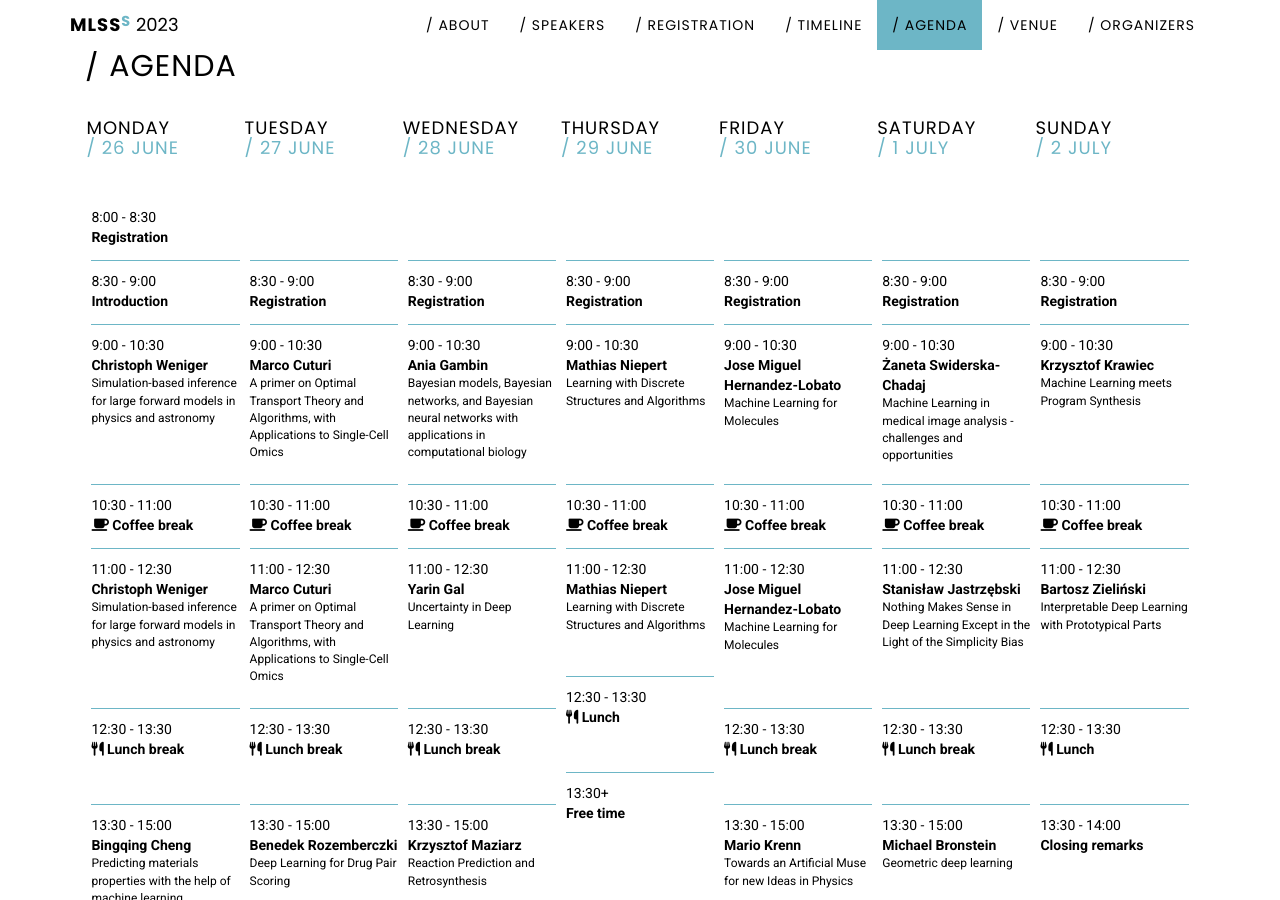
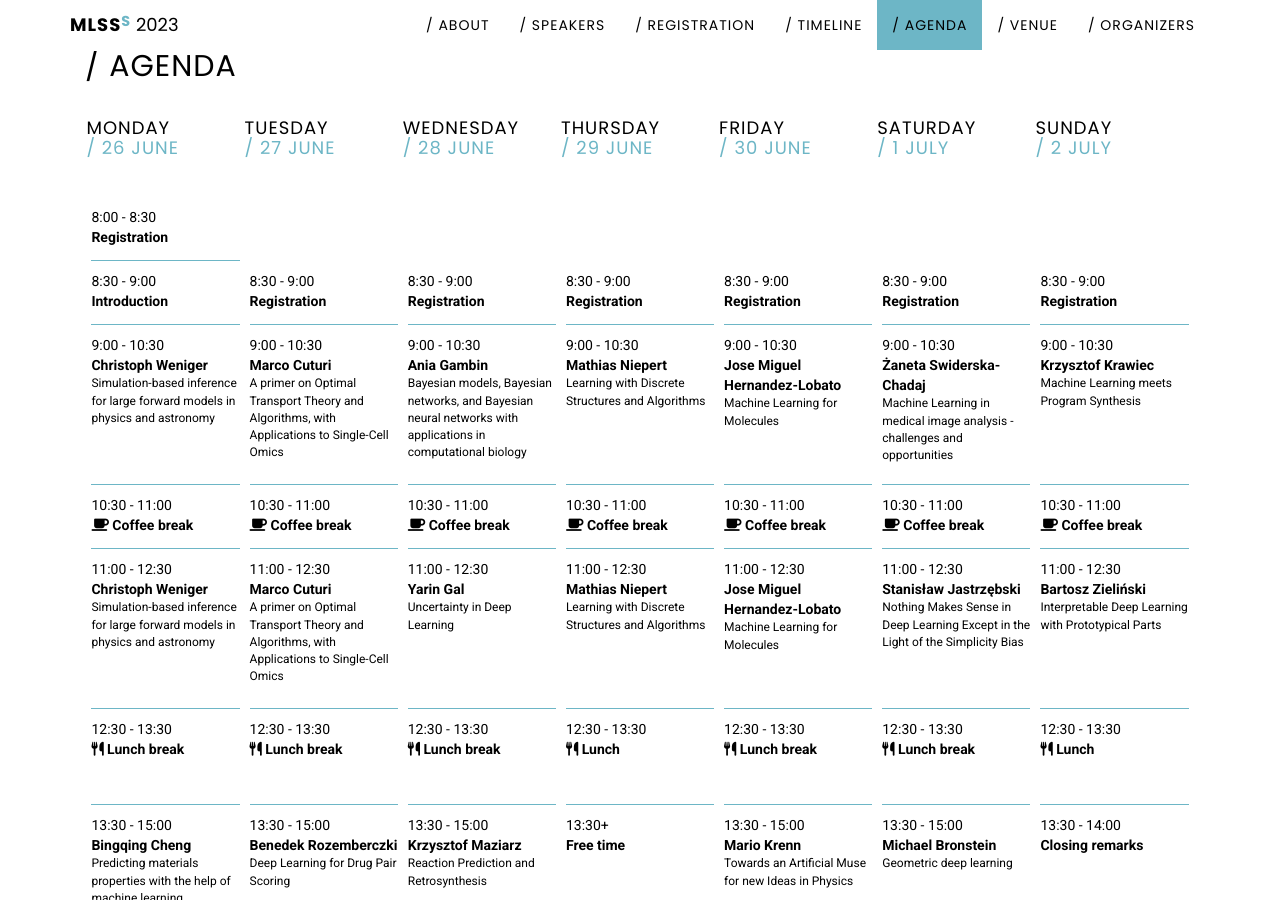
Before and after one commit to mlinpl/mlss2023.mlinpl.org, a Jekyll site: the page built from index.html, in a window 1280 px wide and 900 px high, scrolled down 4262 px. Built offline with Jekyll 4.4.1, drawn with Linux system fonts in a browser that asks for light colours.

Commit message:
Update the agenda

```diff
--- a/_data/mlss-agenda.yml
+++ b/_data/mlss-agenda.yml
@@ -34,7 +34,7 @@
       height: 3
     - title: Free time / break
       time: 17:30+
-      height: 15
+      height: 1-5
     - title: <i class="fa-solid fa-handshake"></i> Party 1
       time: 18:00+
       height: 1
@@ -44,7 +44,7 @@
   subtitle: 27 June
   events:
     - title: ""
-      height: 1
+      height: 1-no-border
     - title: Registration
       time: 8:30 - 9:00
       height: 1
@@ -75,13 +75,13 @@
       height: 3
     - title: Poster session
       time: 17:00+
-      height: 15
+      height: 1-5
 
 - title: Wednesday
   subtitle: 28 June
   events:
     - title: ""
-      height: 1
+      height: 1-no-border
     - title: Registration
       time: 8:30 - 9:00
       height: 1
@@ -112,7 +112,7 @@
       height: 3
     - title: Research projects at Jagiellonian University
       time: 17:15 - 18:15
-      height: 15
+      height: 1-5
     - title: Free time
       time: 18:15+
       height: 1
@@ -121,7 +121,7 @@
   subtitle: 29 June
   events:
     - title: ""
-      height: 1
+      height: 1-no-border
     - title: Registration
       time: 8:30 - 9:00
       height: 1
@@ -135,7 +135,7 @@
     - title: Mathias Niepert
       subtitle: Learning with Discrete Structures and Algorithms
       time: 11:00 - 12:30
-      height: 3
+      height: 4
     - title: <i class="fa-solid fa-utensils"></i> Lunch
       time: 12:30 - 13:30
       height: 2
@@ -147,7 +147,7 @@
   subtitle: 30 June
   events:
     - title: ""
-      height: 1
+      height: 1-no-border
     - title: Registration
       time: 8:30 - 9:00
       height: 1
@@ -178,7 +178,7 @@
       height: 3
     - title: Free time / break
       time: 17:00+
-      height: 15
+      height: 1-5
     - title: <i class="fa-solid fa-champagne-glasses"></i> Party 2
       time: 18:00+
       height: 1
@@ -187,7 +187,7 @@
   subtitle: 1 July
   events:
     - title: ""
-      height: 1
+      height: 1-no-border
     - title: Registration
       time: 8:30 - 9:00
       height: 1
@@ -218,13 +218,13 @@
       height: 3
     - title: Free time
       time: 17:00+
-      height: 15
+      height: 1-5
 
 - title: Sunday
   subtitle: 2 July
   events:
     - title: ""
-      height: 1
+      height: 1-no-border
     - title: Registration
       time: 8:30 - 9:00
       height: 1
```
Also changed, not shown: _includes/css/mlinpl.css (+14 -1 lines).
